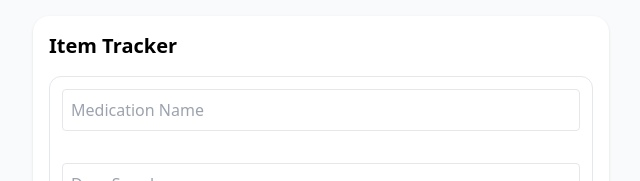
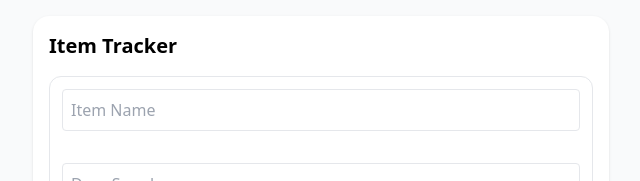
Before and after one commit to 7871376/Item-Tracker, a React (Create React App) app: page / in a window 1280 px wide. Both pictures are taken after a click on the button "Add Item". Shown: the top 181 px of the page, without its empty margins (319-959 px from the left). Built offline with nearby package versions, Linux system fonts and the light colour scheme.

Commit message:
Updates to form controls

```diff
--- a/src/App.js
+++ b/src/App.js
@@ -68,9 +68,12 @@ Return ONLY valid .ics file content.`;
           <div key={i} className="mb-4 p-3 border rounded-xl">
             <input
               className="w-full mb-2 p-2 border rounded"
-              placeholder="Medication Name"
+              placeholder="Item Name"
+              maxLength={5}
               value={itm.name}
-              onChange={(e) => updateItem(i, "name", e.target.value)}
+              onChange={(e) =>
+                updateItem(i, "name", e.target.value.slice(0, 5))
+              }
             />
             <span>&nbsp;&nbsp;&nbsp;</span>
             <input
```
Also changed, not shown: .codesandbox/tasks.json (added), 1 other file (tests, documents, lock files or other folders).
